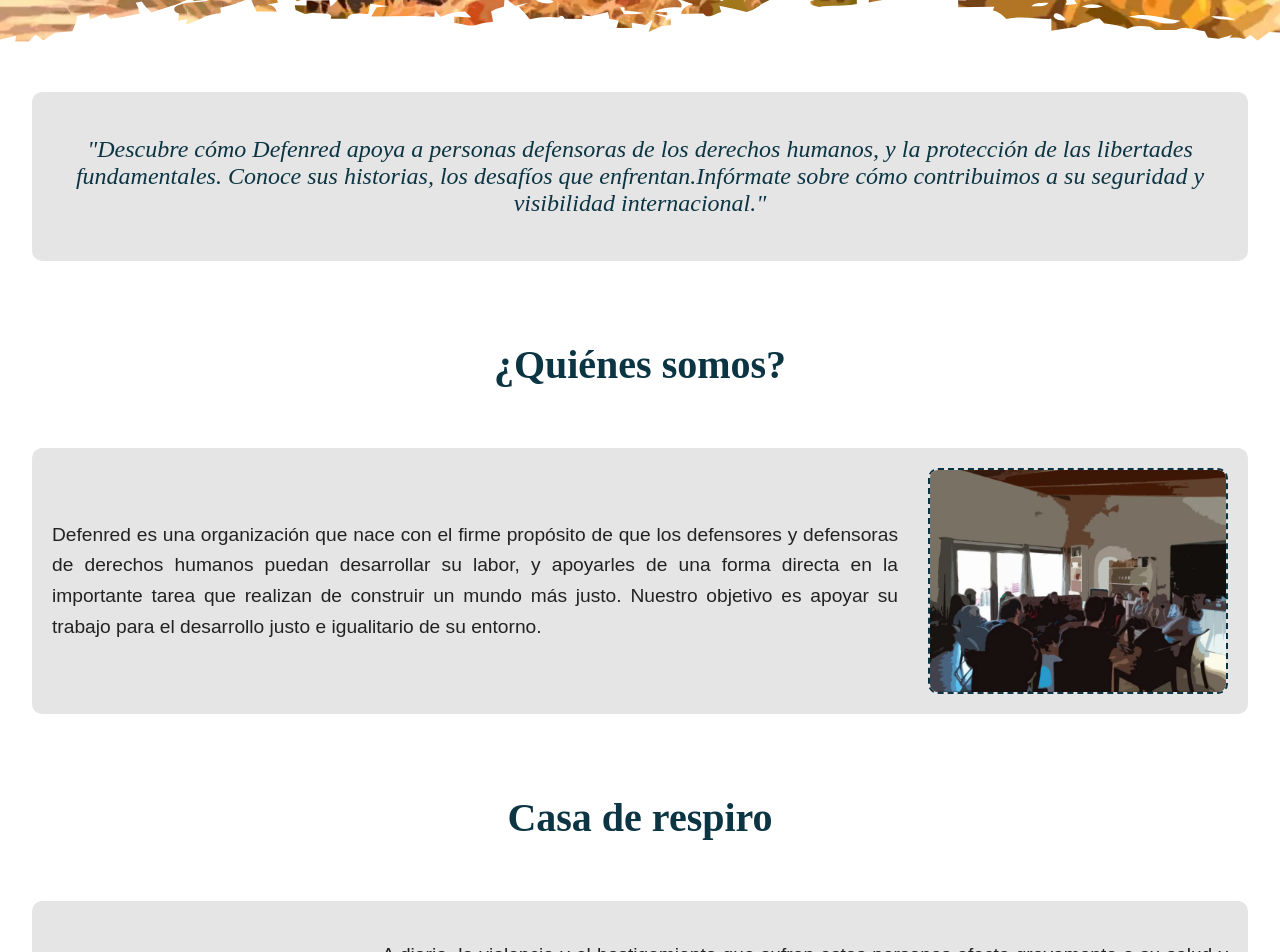
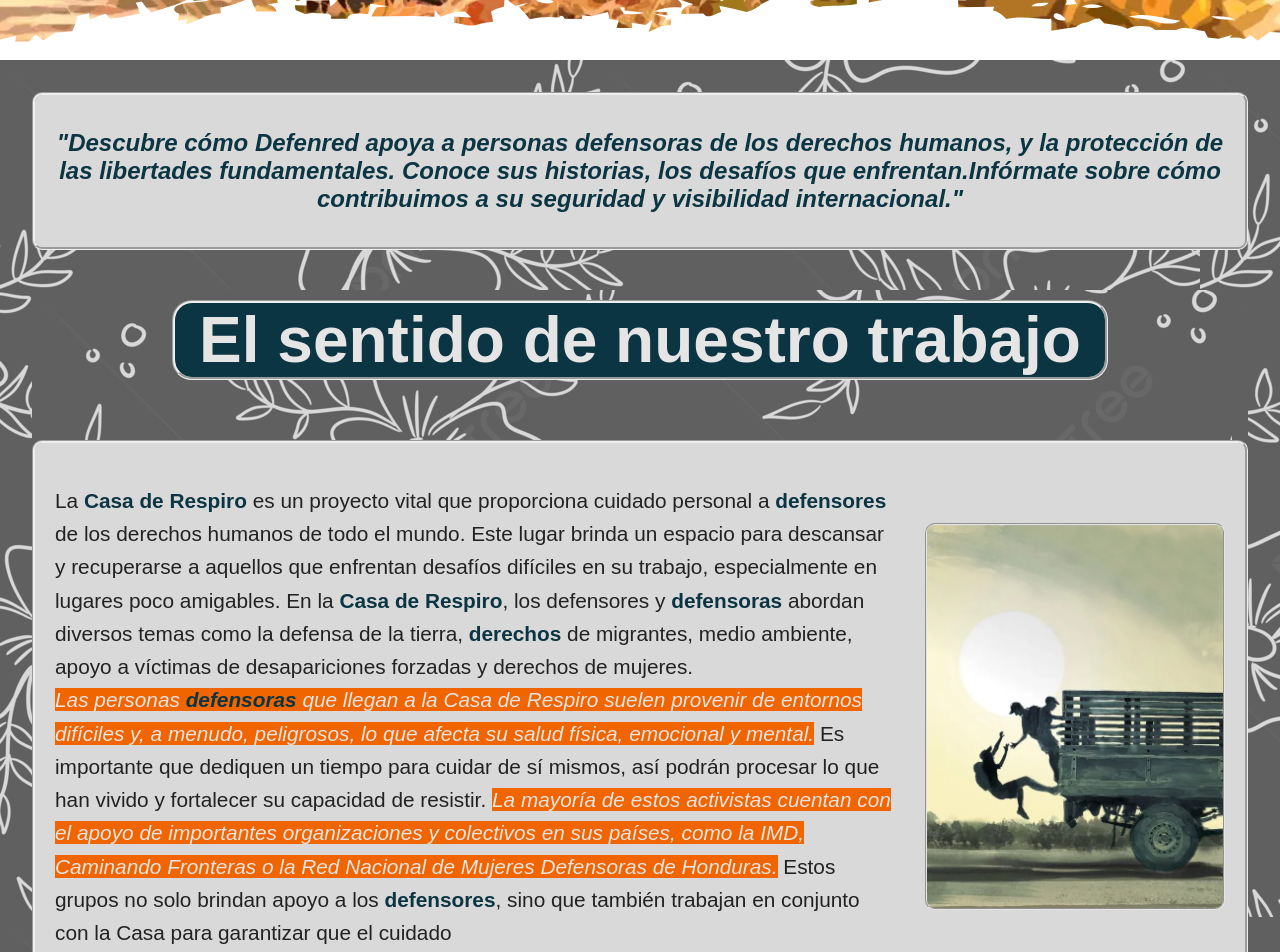
Before and after one commit to InkCapac/DANI_NODE, a React (Vite) app in the folder DEFENRED/: page /Defensoras in a window 1280 px wide. Shown: the part 820-1772 px from the top of the page. Built offline with nearby package versions, Linux system fonts and the light colour scheme.

Commit message:
CAMBIOS 19-02
:)

```diff
--- a/DEFENRED/src/App.tsx
+++ b/DEFENRED/src/App.tsx
@@ -7,6 +7,7 @@ import Contacto from "./linkedPages/contacto";
 import Formulario from "./componentes/Formulario";
 import QueHacemos from "./linkedPages/queHacemos";
 import Defensoras from "./linkedPages/defensoras";
+import SectionDefensoras from "./linkedPages/subLinked/sections_defensoras";
 // Componentes 'admin'
 import AltaUsuario from "./linkedPages/subLinked/altaUsuario";
 import VerMienbros from "./linkedPages/verMienbros";
@@ -41,8 +42,10 @@ const App: React.FC = () => {
               <Route path="/porqueProyecto" element={<Defensoras />} />
               {/* Sección de ¿Qué hacemos? */}
               <Route path="/queHacemos" element={<QueHacemos />} />
-              {/* Rutas anidadas a ¿Qué hacemos? */}
+              {/* Rutas anidadas a Defensoras */}
               <Route path="/Defensoras" element={<Defensoras />} />
+              {/* Rutas anidadas a Defensoras */}
+              <Route path="/section_defensoras" element={<Contacto />} />
               {/* Nested routes for ¿Qué hacemos? */}
               <Route path="/contacto" element={<Contacto />} />
               <Route path="/formulario" element={<Formulario />} />
--- a/DEFENRED/src/linkedPages/css_pages/defensoras.css
+++ b/DEFENRED/src/linkedPages/css_pages/defensoras.css
@@ -65,8 +65,9 @@
     font-size: 2rem;
 }
 
-/* Contenedor del contenido adicional */
+/* Contenido adicional */
 .defensoras-content {
+    background-image: url(/src/assets/img/grayFlower_background.jpg);
     position: relative;
     z-index: 3;
     padding: 2rem;
--- a/DEFENRED/src/linkedPages/defensoras.tsx
+++ b/DEFENRED/src/linkedPages/defensoras.tsx
@@ -1,7 +1,6 @@
 import React from "react";
-import Sections from "../componentes/Sections";
-import Publicaciones from "./subLinked/publicaciones";
 import Footer from "../componentes/Footer";
+import SeccionDefensoras from "./subLinked/sections_defensoras";
 import defensorasMain from "../assets/img/defensoras_defenred.webp";
 import "./css_pages/defensoras.css";
 
@@ -10,7 +9,7 @@ const Defensoras = () => {
     <>
       {/* Encabezado */}
       <head>
-        <title>Defensoras de Derechos Humanos | Apoyo y Resiliencia con Defenred</title>
+        <title>Defensoras de Derechos Humanos | Apoyo y Resiliencia con Defenred | Defensoras</title>
         <meta
           name="description"
           content="Descubre cómo Defenred apoya a personas defensoras de los derechos humanos, y la protección de las libertades fundamentales. Conoce sus historias, los desafíos que enfrentan. Infórmate sobre cómo contribuimos a su seguridad y visibilidad internacional."
@@ -39,10 +38,9 @@ const Defensoras = () => {
 
       {/* Contenido adicional */}
       <div className="defensoras-content">
-        <Sections />
-        <Publicaciones />
+      <SeccionDefensoras/>
+      </div>
         <Footer />
-      </div>
     </>
   );
 };
--- /dev/null
+++ b/DEFENRED/src/linkedPages/subLinked/css_sub/sections_defensoras.css
@@ -0,0 +1,134 @@
+/* Estilos generales */
+:root {
+    --orange: rgb(240, 101, 0);
+    --white: rgb(230, 229, 229);
+    --black: rgb(34, 34, 34);
+    --blue: rgb(12, 53, 67);
+    --gray: rgb(217, 217, 217);
+}
+
+.quote-defensoras-sections {
+    font-family: 'Montserrat', sans-serif;
+    font-weight: 800;
+    text-align: center;
+    font-size: 1.5em;
+    line-height: 1,6;
+    font-style: italic;
+    border-style: groove;
+    background-color: var(--gray);
+    color: var(--blue);
+    margin-bottom: 40px;
+    padding: 10px;
+    border-radius: 10px;
+}
+
+.sections-defensoras {
+    display: flex;
+    flex-direction: column;
+    gap: 40px;
+    background-image: url(/src/assets/img/grayFlower_background.jpg);
+}
+
+/*Palabras resaltantes*/
+.keywords-defensoras {
+    font-family: 'Montserrat', sans-serif;
+    font-weight: 800;
+    color: var(--blue);
+}
+
+.title-inicio-defensoras {
+    font-family: 'Montserrat', sans-serif;
+    font-weight: 800;
+    margin: 10px 140px;
+    text-align: center;
+    font-size: 4rem;
+    color: var(--white);
+    background-color: var(--blue);
+    border-radius: 20px;
+    margin-bottom: 20px;
+    border-style: groove;
+    transition: all ease 0.5s;
+}
+
+.title-inicio-defensoras:hover {
+    background-color: var(--orange);
+}
+
+.section-defensoras {
+    display: flex;
+    align-items: center;
+    font-family: 'Readex Pro', sans-serif;
+    font-weight: 400;
+    gap: 30px;
+    padding: 20px;
+    background-color: var(--gray);
+    font-size: 1.3rem;
+    line-height: 1.6;
+    color: var(--black);
+    border-radius: 10px;
+    border-style: groove;
+    transition: all 0.3s ease;
+}
+.section-defensoras-quote{
+    color: var(--white);
+    background-color: var(--orange);
+    font-style: italic;
+}
+.section-defensoras:hover {
+    background-color: var(--orange);
+    color: var(--white);
+}
+.section-defensoras img {
+    width: 300px;
+    height: auto;
+    border-radius: 10px;
+    border: 2px groove var(--white);
+    transition: all 0.5s ease;
+}
+
+.section-defensoras img:hover {
+    transform: rotate(3deg) scale(1.1);
+}
+
+/* Media Queries para responsividad */
+@media (max-width: 768px) {
+
+    .section-who,
+    .section-house {
+        flex-direction: column;
+        align-items: center;
+        text-align: center;
+    }
+
+    .section-who img,
+    .section-house img {
+        width: 100%;
+        max-width: 300px;
+    }
+
+    .title-who,
+    .title-house {
+        font-size: 2em;
+    }
+
+    .quote-defensoras {
+        font-size: 1.2em;
+    }
+}
+
+@media (max-width: 480px) {
+
+    .title-who,
+    .title-house {
+        font-size: 1.8em;
+    }
+
+    .section-who p,
+    .section-house p {
+        font-size: 1em;
+    }
+
+    .quote-defensoras {
+        font-size: 1em;
+    }
+}
--- a/DEFENRED/src/linkedPages/subLinked/porqueProyecto.tsx
+++ b/DEFENRED/src/linkedPages/subLinked/porqueProyecto.tsx
@@ -4,7 +4,7 @@ const PorqueProyecto: React.FC = () => {
     <div>
     {/*<h2 className="title-inicio">DEFENRED</h2>*/}
     {/*METATÍTULO DE LA PÁGINA => "Defenred-Red de Apoyo para Defensores de Derechos Humanos"*/}
-    <div className="porque-inicio">
+    <div className="porque-inicio-defenred">
     <div className="street-defenred-image">
         <div>
         <img src="" alt="Vistas de Defenred" />
--- /dev/null
+++ b/DEFENRED/src/linkedPages/subLinked/sections_defensoras.tsx
@@ -0,0 +1,36 @@
+import React from "react";
+import defensorasMain from "../assets/img/defensoras_defenred.webp";
+import "./css_sub/sections_defensoras.css";
+import defenredTrain from "../IMGS/defenred_train.webp";
+
+const sec_defensoras = () => {
+    return (
+        <>
+            <section>
+                <div className="quote-defensoras-sections">
+                    <p>"Descubre cómo Defenred apoya a personas defensoras de los derechos
+                        humanos, y la protección de las libertades fundamentales. Conoce sus historias, los desafíos
+                        que enfrentan.Infórmate sobre cómo contribuimos a su seguridad y visibilidad internacional."</p>
+                </div>
+                <div className="sections-defensoras">
+                    <h1 className='title-inicio-defensoras'>El sentido de nuestro trabajo</h1>
+                    <div className="section-defensoras">
+                        <p>La <span className="keywords-defensoras">Casa de Respiro
+                        </span> es un proyecto vital que proporciona cuidado personal a <span className="keywords-defensoras">defensores
+                            </span> de los derechos humanos de todo el mundo. Este lugar brinda un espacio para descansar y recuperarse a aquellos que enfrentan desafíos difíciles en su trabajo, especialmente en lugares poco amigables. En la <span className="keywords-defensoras">Casa de Respiro
+                            </span>, los defensores y <span className="keywords-defensoras">defensoras
+                            </span> abordan diversos temas como la defensa de la tierra, <span className="keywords-defensoras">derechos
+                            </span> de migrantes, medio ambiente, apoyo a víctimas de desapariciones forzadas y derechos de mujeres.<br/>
+                            <span className="section-defensoras-quote">Las personas <span className="keywords-defensoras">defensoras
+                            </span> que llegan a la Casa de Respiro suelen provenir de entornos difíciles y, a menudo, peligrosos, lo que afecta su salud física, emocional y mental.</span> Es importante que dediquen un tiempo para cuidar de sí mismos, así podrán procesar lo que han vivido y fortalecer su capacidad de resistir. <span className="section-defensoras-quote">La mayoría de estos activistas cuentan con el apoyo de importantes organizaciones y colectivos en sus países, como la IMD, Caminando Fronteras o la Red Nacional de Mujeres Defensoras de Honduras.</span> Estos grupos no solo brindan apoyo a los <span className="keywords-defensoras">defensores
+                            </span>, sino que también trabajan en conjunto con la Casa para garantizar que el cuidado </p>
+                        <img src={defenredTrain} alt="Reunión Defenred" />
+                    </div>
+                    </div>
+                    <img src="" alt="" />
+            </section>
+        </>
+    );
+};
+
+export default sec_defensoras;
```
Also changed, not shown: DEFENRED/src/linkedPages/IMGS/defenred_train.webp (added).
